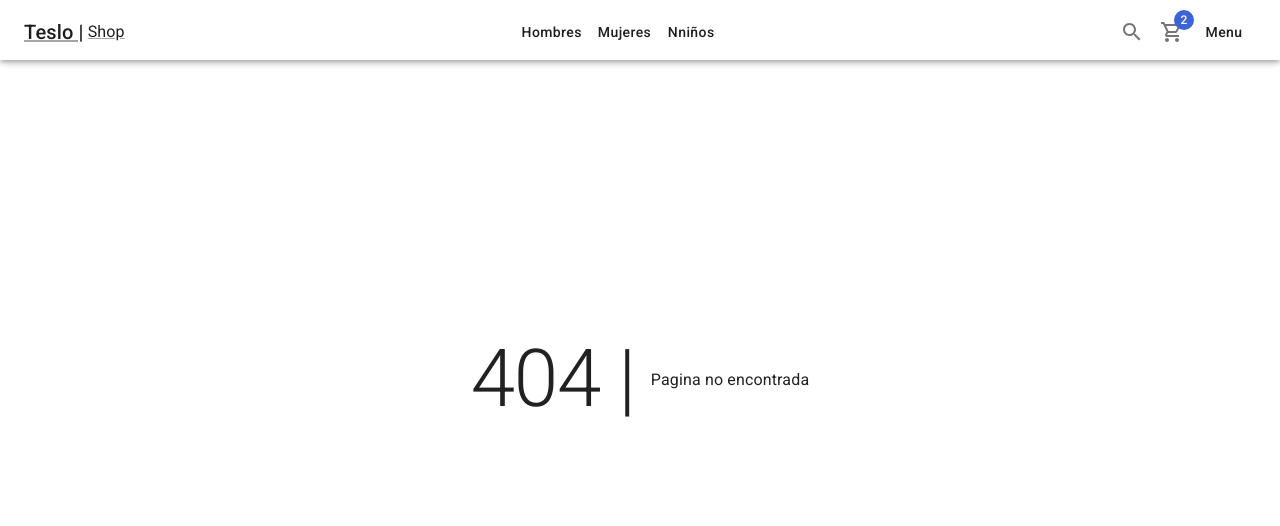
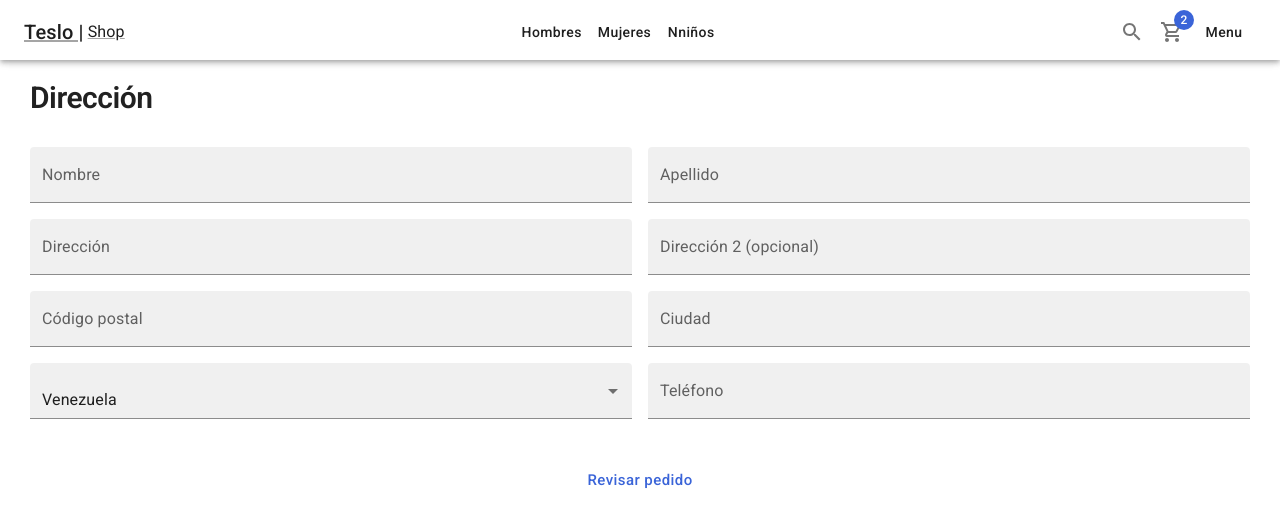
Before and after one commit to EmmanuelJCA/teslo-shop-webapp, a Next.js app: page /checkout/address in a window 1280 px wide. Before the commit this address had no page. Shown: the top 526 px of the page. Built offline with nearby package versions, Linux system fonts and the light colour scheme.

Commit message:
checkout address page

```diff
--- /dev/null
+++ b/pages/checkout/address.tsx
@@ -0,0 +1,65 @@
+import { Box, Button, FormControl, Grid, InputLabel, MenuItem, Select, TextField, Typography } from '@mui/material';
+import { ShopLayout } from '../../components/layouts';
+
+const AddressPage = () => {
+  return (
+    <ShopLayout title='Dirección' pageDescription='Confirmar dirección del destino'>
+      <Typography variant='h1' component='h1'>Dirección</Typography>
+
+      <Grid container spacing={ 2 } sx={{ mt:2 }}>
+
+        <Grid item xs={ 12 } sm={ 6 }>
+          <TextField label='Nombre' variant='filled' fullWidth />
+        </Grid>
+
+        <Grid item xs={ 12 } sm={ 6 }>
+          <TextField label='Apellido' variant='filled' fullWidth />
+        </Grid>
+
+        <Grid item xs={ 12 } sm={ 6 }>
+          <TextField label='Dirección' variant='filled' fullWidth />
+        </Grid>
+
+        <Grid item xs={ 12 } sm={ 6 }>
+          <TextField label='Dirección 2 (opcional)' variant='filled' fullWidth />
+        </Grid>
+
+        <Grid item xs={ 12 } sm={ 6 }>
+          <TextField label='Código postal' variant='filled' fullWidth />
+        </Grid>
+
+        <Grid item xs={ 12 } sm={ 6 }>
+          <TextField label='Ciudad' variant='filled' fullWidth />
+        </Grid>
+
+        <Grid item xs={ 12 } sm={ 6 }>
+          <FormControl fullWidth>
+            <Select
+              variant='filled'
+              label='País'
+              value={ 1 }
+            >
+              <MenuItem value={ 1 }>Venezuela</MenuItem>
+              <MenuItem value={ 2 }>Colombia</MenuItem>
+              <MenuItem value={ 3 }>Brasil</MenuItem>
+            </Select>
+          </FormControl>
+        </Grid>
+
+        <Grid item xs={ 12 } sm={ 6 }>
+          <TextField label='Teléfono' variant='filled' fullWidth />
+        </Grid>
+
+      </Grid>
+
+      <Box sx={{ mt:5 }} display='flex' justifyContent='center'>
+        <Button color='secondary' className='circular-btn' size='large'>
+          Revisar pedido
+        </Button>
+      </Box>
+
+    </ShopLayout>
+  )
+}
+
+export default AddressPage;
```
